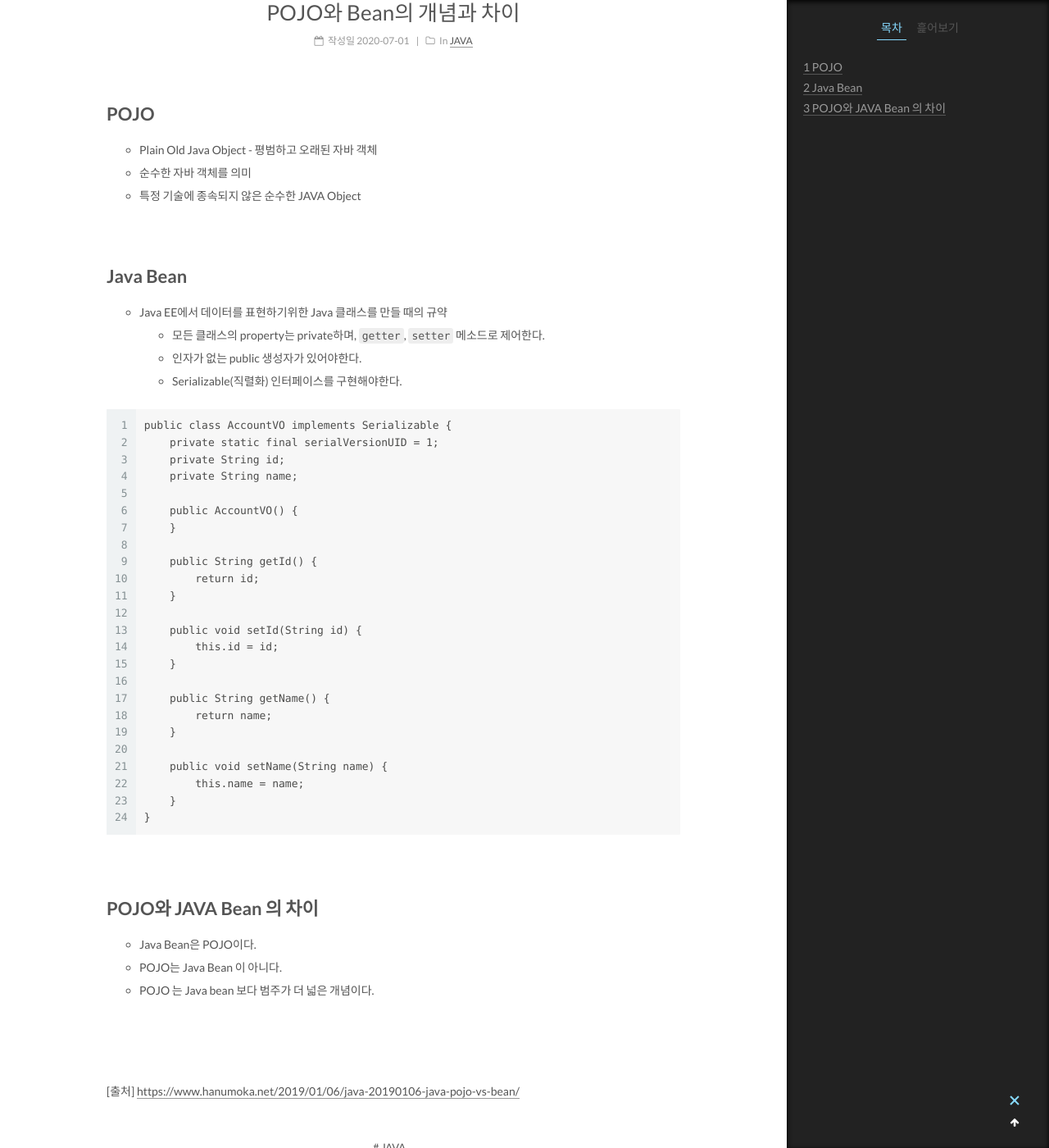
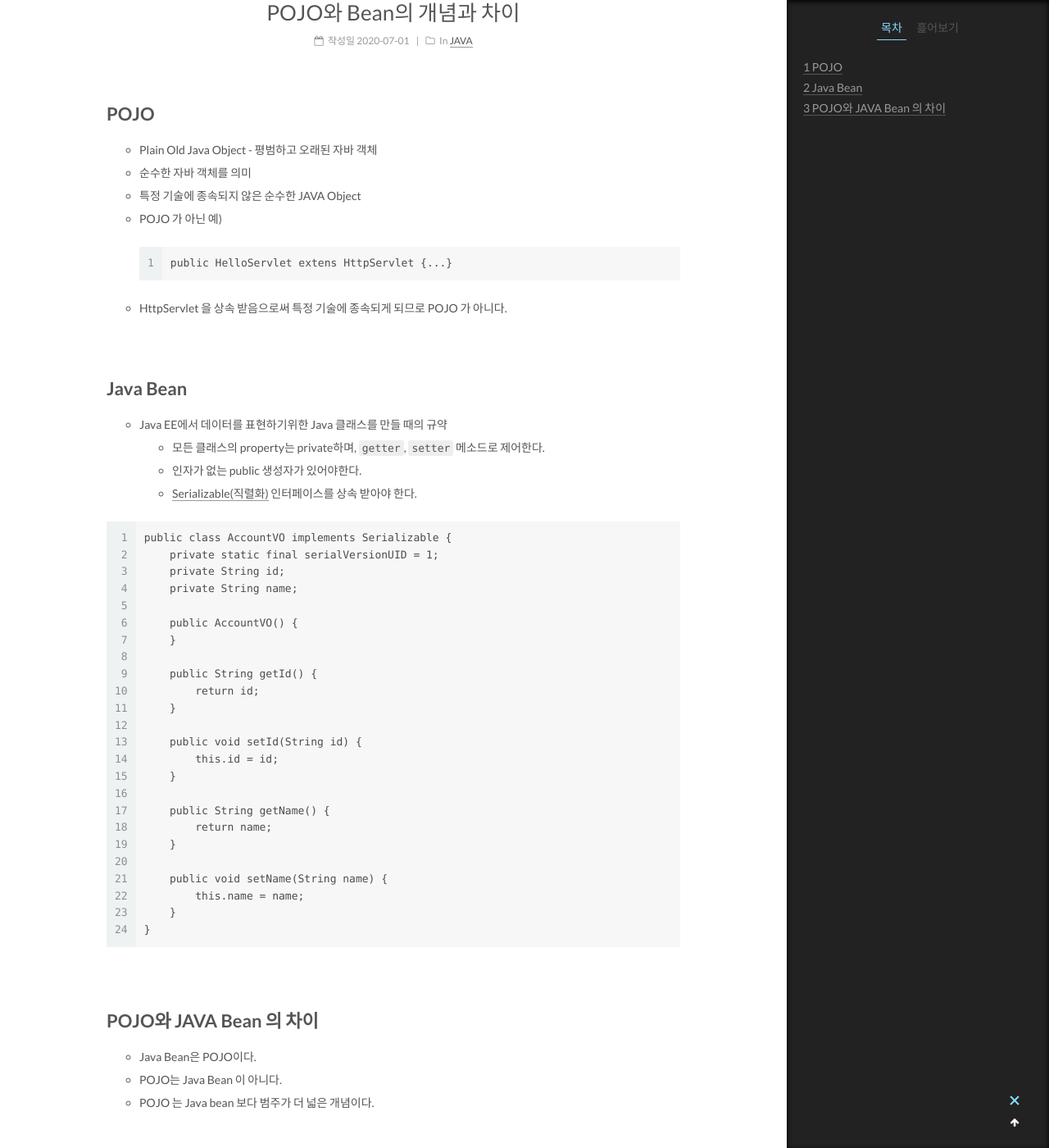
Before and after one commit to doozi316/doozi316.github.io, a Jekyll site: the page built from _posts/2020-07-01-WEB21.md, in a window 1280 px wide and 1400 px high, scrolled down 345 px. Shown: the whole window at 82% size. Built offline with Jekyll 4.4.1, drawn with Linux system fonts in a browser that asks for light colours; comment, search, counter and statistics services are not loaded; some of the changed text lies outside the part shown.

Commit message:
WEB21 Modify

````diff
--- a/_posts/2020-07-01-WEB21.md
+++ b/_posts/2020-07-01-WEB21.md
@@ -14,6 +14,11 @@ date: 2020-07-01
 - Plain Old Java Object - 평범하고 오래된 자바 객체
 - 순수한 자바 객체를 의미
 - 특정 기술에 종속되지 않은 순수한 JAVA Object
+- POJO 가 아닌 예)
+```
+public HelloServlet extens HttpServlet {...}
+```
+- HttpServlet 을 상속 받음으로써 특정 기술에 종속되게 되므로 POJO 가 아니다.
 
 <Br/>
 
@@ -22,7 +27,7 @@ date: 2020-07-01
 - Java EE에서 데이터를 표현하기위한 Java 클래스를 만들 때의 규약
     - 모든 클래스의 property는 private하며, `getter`, `setter` 메소드로 제어한다.
     - 인자가 없는 public 생성자가 있어야한다.
-    - Serializable(직렬화) 인터페이스를 구현해야한다.
+    - [Serializable(직렬화)]() 인터페이스를 상속 받아야 한다.
 
 ```
 public class AccountVO implements Serializable {
@@ -62,5 +67,6 @@ public class AccountVO implements Serializable {
 <br/>
 <Br/>
 
-[출처]
-<https://www.hanumoka.net/2019/01/06/java-20190106-java-pojo-vs-bean/>
+[출처] <Br/>
+<https://www.hanumoka.net/2019/01/06/java-20190106-java-pojo-vs-bean/><br/>
+<https://m.blog.naver.com/weekamp/186678831>
````
